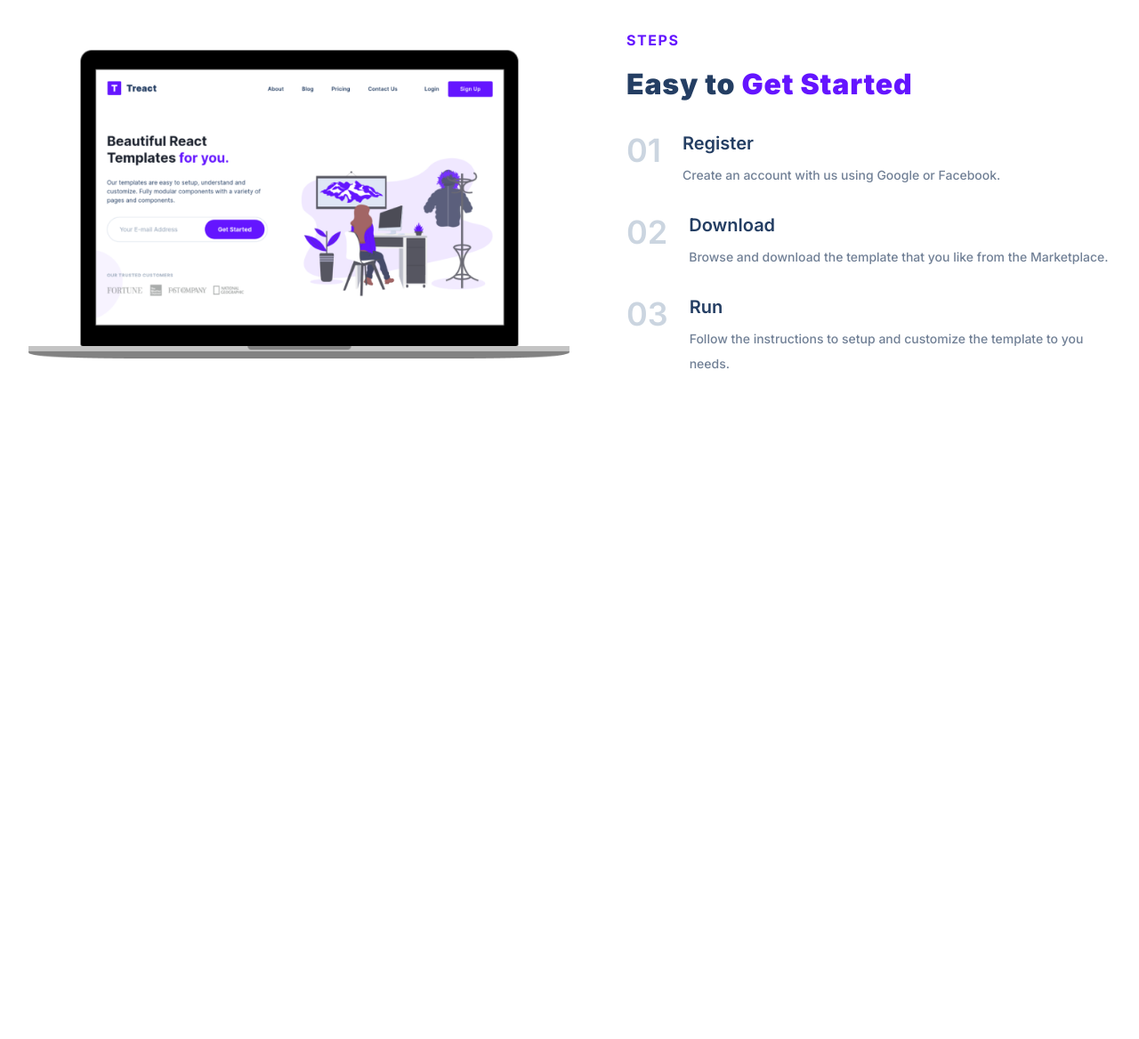
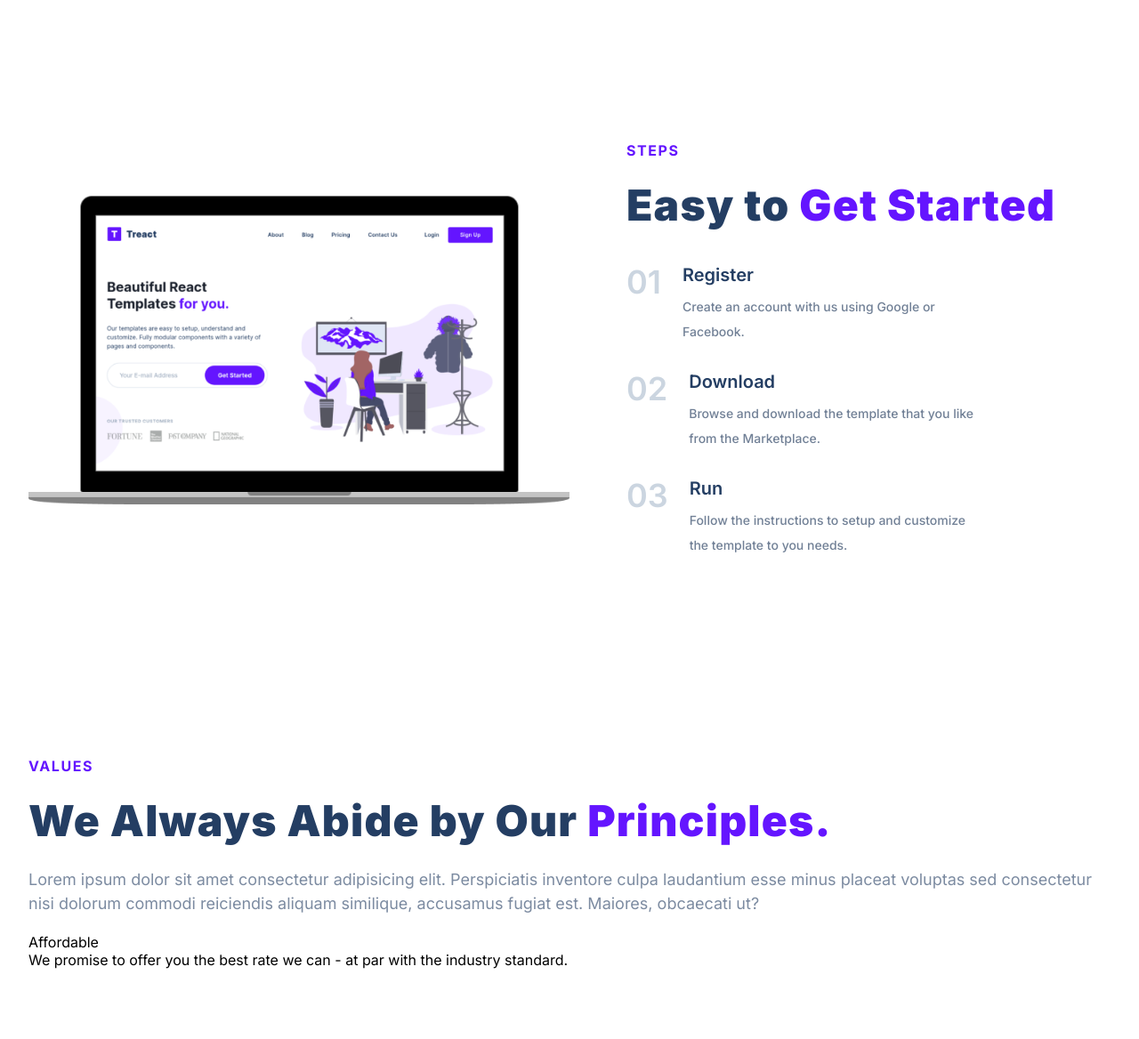
Before and after one commit to dpadrianox/Final-Treact-Project, a plain HTML site: page index.html in a window 1280 px wide. Shown: the part 2250-3418 px from the top of the page at 89% size. Before the commit the page ends 2801 px from the top, so only its background shows below. Drawn offline with Linux system fonts and the light colour scheme.

Commit message:
started values list

```diff
--- a/index.html
+++ b/index.html
@@ -251,7 +251,8 @@
                   <div class="step__description">
                     <div class="step__title">Download</div>
                     <div class="step__para">
-                      Browse and download the template that you like from the Marketplace.
+                      Browse and download the template that you like from the
+                      Marketplace.
                     </div>
                   </div>
                 </div>
@@ -260,9 +261,40 @@
                   <div class="step__description">
                     <div class="step__title">Run</div>
                     <div class="step__para">
-                      Follow the instructions to setup and customize the template to you needs.
+                      Follow the instructions to setup and customize the
+                      template to you needs.
                     </div>
                   </div>
+                </div>
+              </div>
+            </div>
+          </div>
+        </div>
+      </section>
+
+      <section id="values">
+        <div class="container">
+          <div class="row">
+            <div class="values__description">
+              <div class="section__tag">Values</div>
+              <h2 class="section__title">
+                We Always Abide by Our <span class="purple">Principles.</span>
+              </h2>
+              <div class="section__para">
+                Lorem ipsum dolor sit amet consectetur adipisicing elit.
+                Perspiciatis inventore culpa laudantium esse minus placeat
+                voluptas sed consectetur nisi dolorum commodi reiciendis aliquam
+                similique, accusamus fugiat est. Maiores, obcaecati ut?
+              </div>
+              <div class="values__list">
+                <div class="value">
+                    <div class="value__title">
+                        <figure class="value__img--wrapper">
+                            <img src="" class="value__img" alt="">
+                        </figure>
+                        <div class="value__name">Affordable</div>
+                    </div>
+                    <div class="value__para">We promise to offer you the best rate we can - at par with the industry standard.</div>
                 </div>
               </div>
             </div>
--- a/styles.css
+++ b/styles.css
@@ -59,7 +59,7 @@ p {
 }
 .section__title {
     margin: 16px 0;
-    font-size: 32px;
+    font-size: 48px;
     font-weight: 900;
     color: rgb(36, 62, 99);
     line-height: 1.5;
@@ -322,7 +322,7 @@ header .row {
 .step__description {
     display: flex;
     flex-direction: column;
-    max-width: 576px;
+    max-width: 320px;
     margin-left: 24px;
 }
 .step__title {
```
